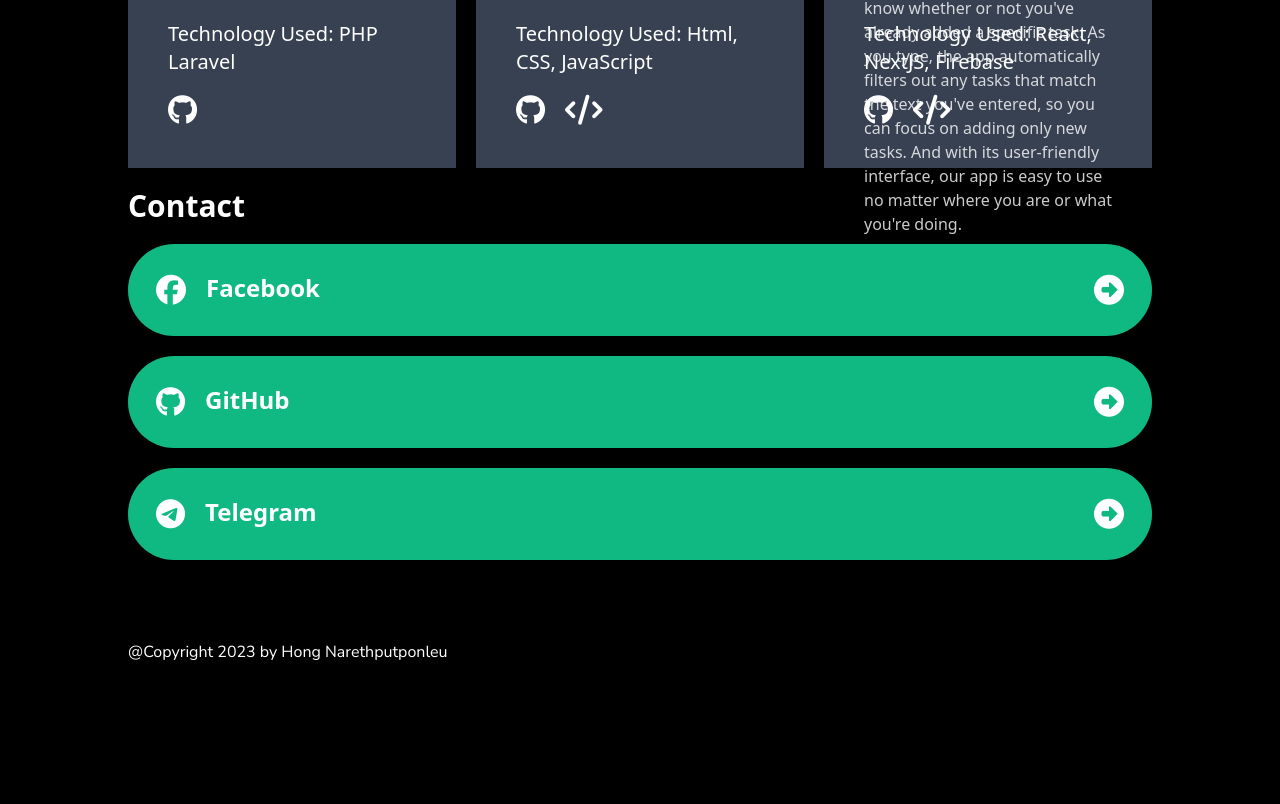
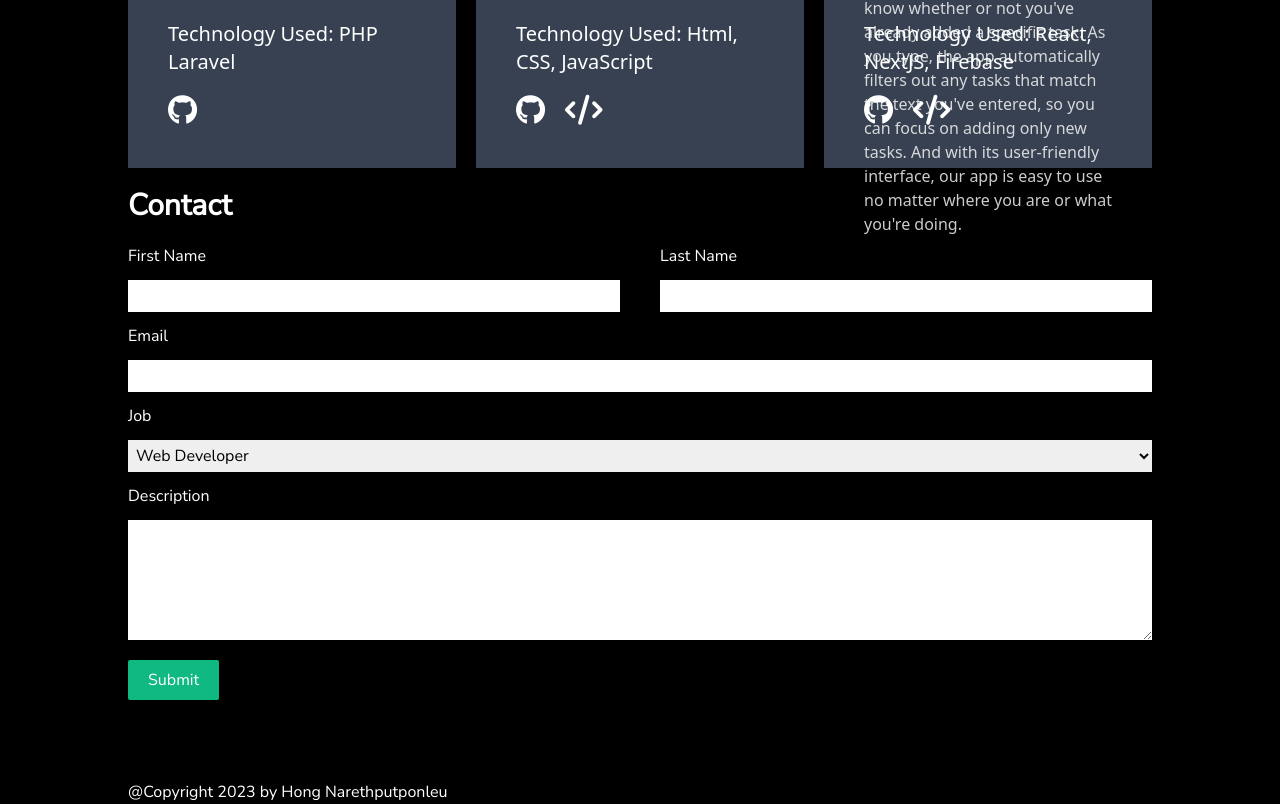
Before and after one commit to LeonAlvarezz/Portfolio, a plain HTML site: page build/index.html in a window 1280 px wide. Shown: the part 1596-2400 px from the top of the page. Before the commit the page ends 2260 px from the top, so only its background shows below. Drawn offline with Linux system fonts and the light colour scheme.

Commit message:
Update Form

```diff
--- a/build/index.html
+++ b/build/index.html
@@ -14,7 +14,7 @@
 <body class="bg-black">
     <header id="home" class="h-screen font-nunito text-white bg-abstract-background relative">
         <nav class=" bg-emerald-500 flex justify-between">
-          <h1 class="p-5 font-bold">Ponleu</h1>
+          <a href="/build/index.html"><h1 class="p-5 font-bold">Ponleu</h1></a>
           <div>
             <ul class="flex flex-row">
               <li onclick="scrollToHome()"class="p-5 hover:bg-emerald-700 cursor-pointer ">Home</li>
@@ -32,6 +32,12 @@
                 <div class="flex justify-center sm:justify-start">
                   <button onclick="downloadFile()" class="p-4 bg-emerald-500 rounded-sm mt-4 hover:bg-emerald-700 animate-pulse transition-all">Download CV</button>
                 </div>
+                <div class="flex flex-row mt-5 gap-5">
+                  <a href="https://github.com/LeonAlvarezz"><i class="fa-brands fa-github text-3xl"></i></a>
+                  <a href="https://www.facebook.com/leon.hong.0312"><i class="fa-brands fa-facebook text-3xl"></i></a>
+                  <a href="https://t.me/leon11037"><i class="fa-brands fa-telegram text-3xl"></i></a>
+                </div>
+
               </div>
               <div class="flex justify-center">
                 <img class="animate-appear w-11/12 h-11/12" src="./img/pf.png" width={400} height={400}></img>
@@ -92,44 +98,50 @@
         </div>
       </section>
 
-      <section id="contact" class="w-4/5 m-auto text-white pb-20">
+      <section id="contact" class="w-4/5 m-auto font-nunito text-white pb-20">
         <h1 class="text-3xl mt-5 font-bold mb-5">Contact</h1>
-        <a href="https://www.facebook.com/leon.hong.0312">
-            <div class="flex flex-col gap-5">
-                <div class="w-full flex flex-row justify-between bg-emerald-500 rounded-full p-7 hover:bg-emerald-700 cursor-pointer">
-                <div class="flex flex-row gap-5">
-                    <i class="fa-brands fa-facebook text-3xl"></i>
-                    <h1 class="text-2xl font-bold">Facebook</h1>
+        <!-- <form action="https://portfolio-backend-jrcd.onrender.com/submit-form" method="POST"> -->
+        <form action="http://localhost:3000/submit-form" method="POST">
+
+          <div class="flex flex-col">
+                <div class="flex sm:flex-row flex-col justify-between sm:gap-10 gap-3">
+                  <div class="flex flex-col gap-3 w-full">
+                    <label for="f_name">First Name</label>
+                    <input class="text-black p-1"type="text" id="f_name" name="f_name" required>
+                  </div>
+                  <div class="flex flex-col gap-3 w-full">
+                    <label for="l_name">Last Name</label>
+                    <input class="text-black p-1" type="text" id="l_name" name="l_name" required>
+                  </div>
                 </div>
-                <i class="fa-solid fa-circle-right text-3xl"></i>
-            </div>
-        </a>
+                <div class="mt-3 flex flex-col gap-3">
+                  <label for="email">Email</label>
+                  <input class="text-black p-1" type="email" id="email" name="email" required>
+                </div>
+                <div class="mt-3 flex flex-col gap-3">
+                  <label for="job">Job</label>
+                  <!-- <input class="text-black" type="text" id="job" name="job" required> -->
+                  <select class="p-1 text-black font-nunito" name="job" id="job">
+                    <option value="web_developer">Web Developer</option>
+                    <option value="mobile_developer">Mobile Developer</option>
+                    <option value="graphic_design">Graphic Design</option>
+                    <option value="ux/ui">UX/UI</option>
+                  </select>
+                </div>
+                <div class="mt-3 flex flex-col gap-3">
+                  <label for="">Description</label>
+                  <textarea class="text-black" id="description" name="description" rows="5"></textarea>
+                </div>
+                <div class="flex justify-start">
+                  <button type="submit" class="pr-5 pl-5 pt-2 pb-2 bg-emerald-500 mt-5 hover:bg-emerald-700 rounded-sm">Submit</button>
+                </div>
+              </div>
 
-            <a href="https://github.com/LeonAlvarezz">
-                <div class="w-full flex flex-row justify-between bg-emerald-500 rounded-full p-7 hover:bg-emerald-700 cursor-pointer">
-                    <div class="flex flex-row gap-5">
-                        <i class="fa-brands fa-github text-3xl"></i>
-                        <h1 class="text-2xl font-bold">GitHub</h1>
-                    </div>
-                        <i class="fa-solid fa-circle-right text-3xl"></i>
-                </div>
-            </a>
-
-            <a href="https://t.me/leon11037">
-                <div class="w-full flex flex-row justify-between bg-emerald-500 rounded-full p-7 hover:bg-emerald-700 cursor-pointer">
-                    <div class="flex flex-row gap-5">
-                        <i class="fa-brands fa-telegram text-3xl"></i>
-                        <h1 class="text-2xl font-bold">Telegram</h1>
-                    </div>
-                    <i class="fa-solid fa-circle-right text-3xl"></i>
-                </div>
-            </a>
-        </div>
+            </form>
       </section>
-      <footer class="text-white w-4/5 m-auto font-nunito">
+      <section class="text-white w-4/5 m-auto font-nunito">
         <h1>@Copyright 2023 by Hong Narethputponleu</h1>
-      </footer>
-
+      </section>
 
       <script>
         function downloadFile() {
```
Also changed, not shown: build/error.html (added, +33 -0 lines), build/success.html (added, +33 -0 lines), build/css/output.css, build/img/ghost1.png (added), build/img/ghost2.png (added), build/img/ghost3.png (added).
